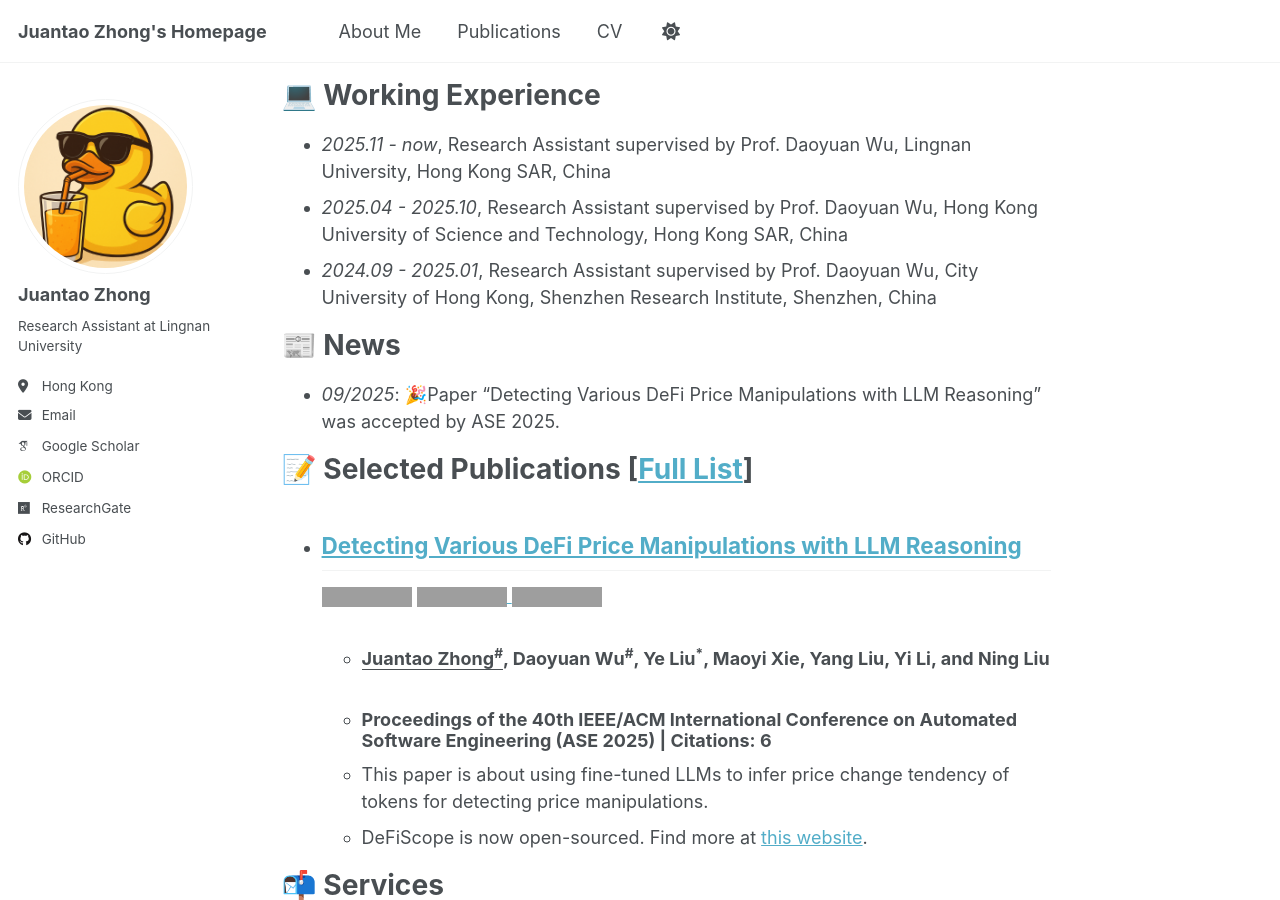
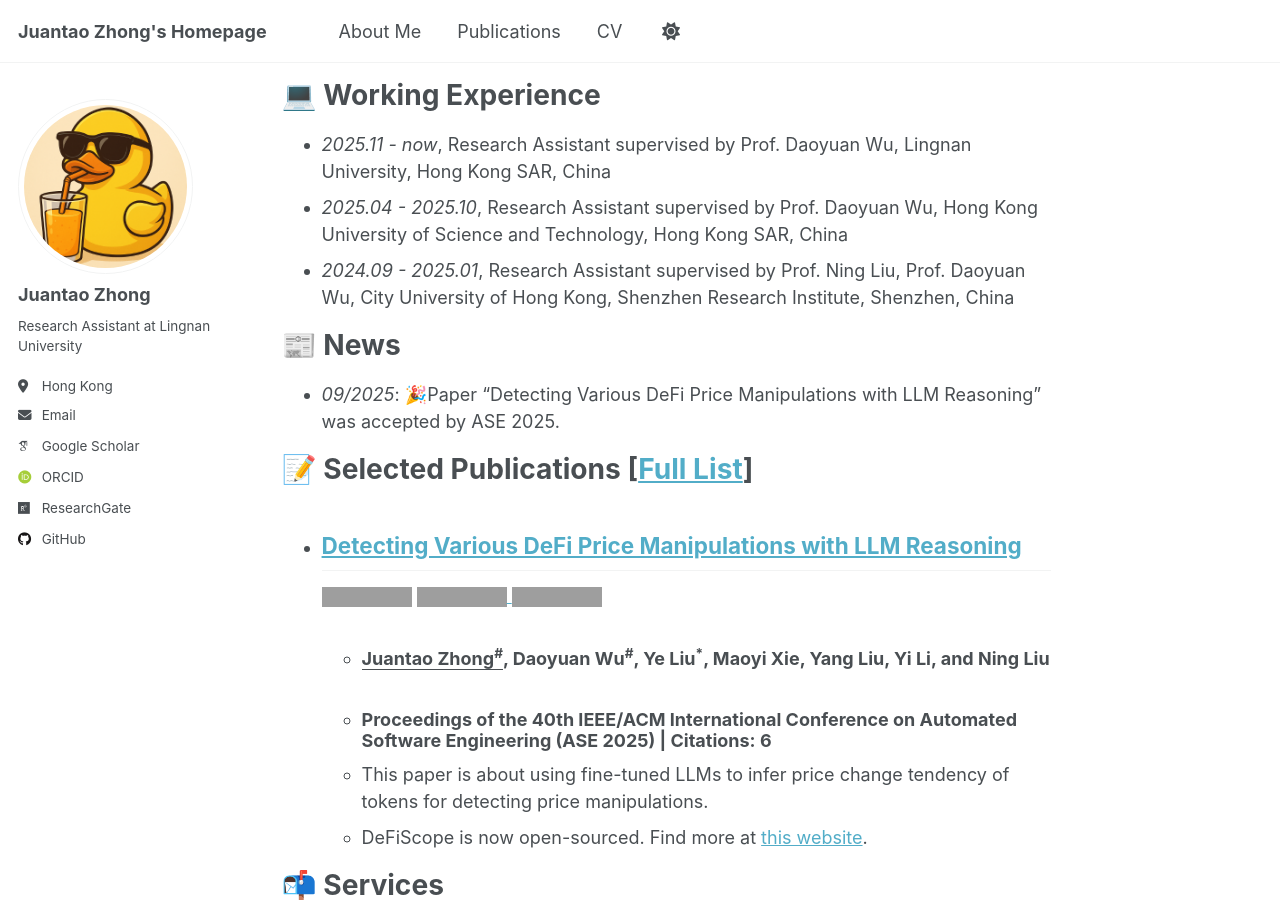
Before and after one commit to P4stry/P4stry.github.io, a Jekyll site: the page built from _pages/about.md, in a window 1280 px wide and 900 px high, scrolled down 379 px. Built offline with Jekyll 4.4.1, drawn with Linux system fonts in a browser that asks for light colours; some web fonts are replaced; a script that is not in the unit is left out; grey boxes are pictures that could not be loaded.

Commit message:
Update working experience

```diff
--- a/_pages/about.md
+++ b/_pages/about.md
@@ -20,7 +20,7 @@ Juantao Zhong (钟隽韬 in Chinese) is now a research assistant at [Lingnan Uni
 
 - *2025.11 - now*, Research Assistant supervised by Prof. Daoyuan Wu, Lingnan University, Hong Kong SAR, China
 - *2025.04 - 2025.10*, Research Assistant supervised by Prof. Daoyuan Wu, Hong Kong University of Science and Technology, Hong Kong SAR, China
-- *2024.09 - 2025.01*, Research Assistant supervised by Prof. Daoyuan Wu, City University of Hong Kong, Shenzhen Research Institute, Shenzhen, China
+- *2024.09 - 2025.01*, Research Assistant supervised by Prof. Ning Liu, Prof. Daoyuan Wu, City University of Hong Kong, Shenzhen Research Institute, Shenzhen, China
 
 📰 News
 ======
```
